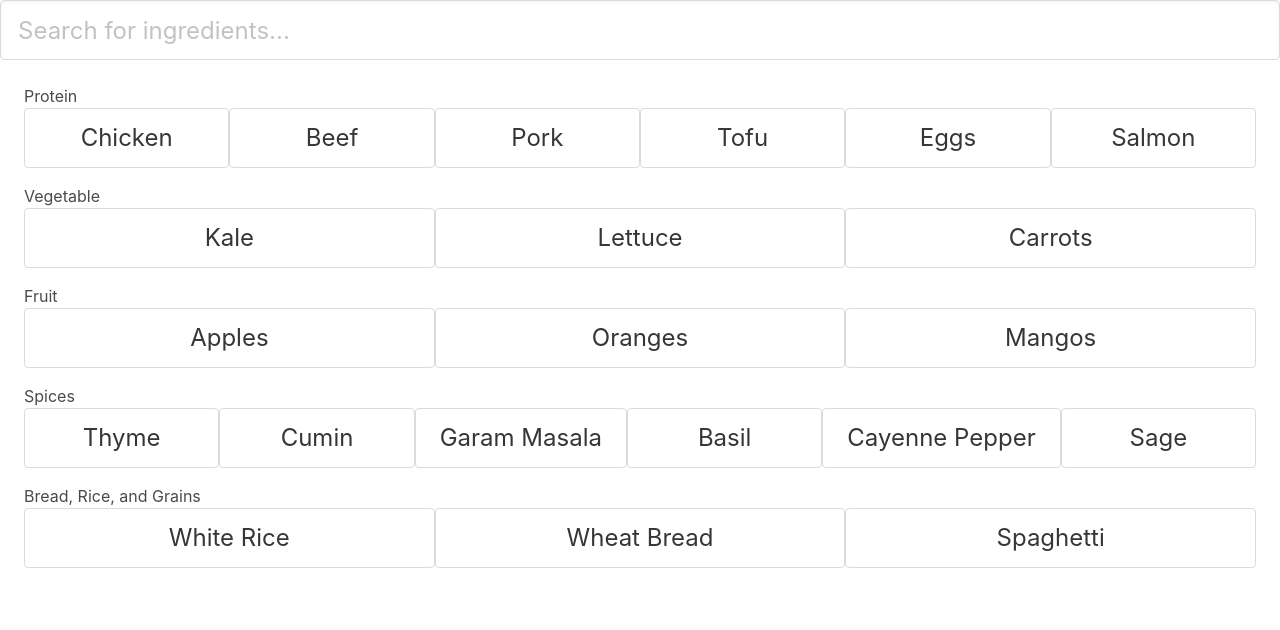
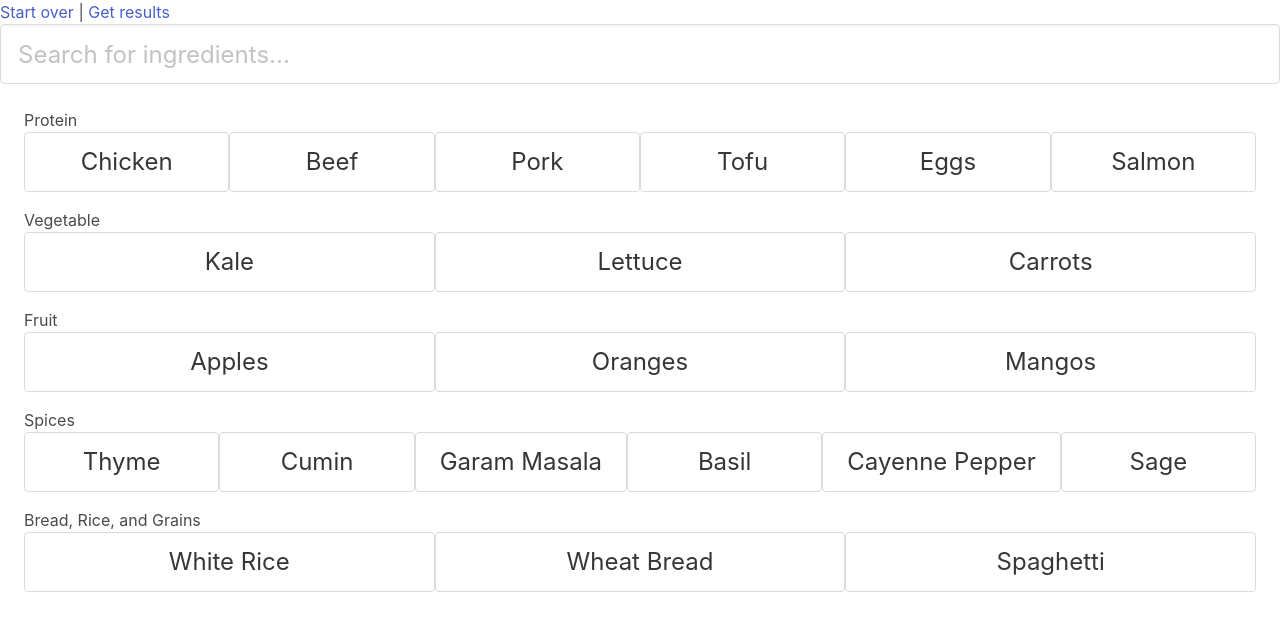
Before and after one commit to arwalton/recipe-app, a React (Create React App) app in the folder front_end/: page / in a window 1280 px wide. Shown: the top 630 px of the page. Built offline with nearby package versions, Linux system fonts and the light colour scheme.

Commit message:
Implement react-router-v6 for landing and results pages

```diff
--- a/front_end/package.json
+++ b/front_end/package.json
@@ -9,6 +9,7 @@
     "bulma": "^0.9.3",
     "react": "^17.0.2",
     "react-dom": "^17.0.2",
+    "react-router-dom": "^6.2.1",
     "react-scripts": "5.0.0",
     "web-vitals": "^2.1.4"
   },
--- a/front_end/src/App.js
+++ b/front_end/src/App.js
@@ -1,7 +1,6 @@
 import 'bulma/css/bulma.min.css';
 import React from 'react';
-import FilterableIngredientsList from './FilterableIngredientsList';
-
+import { Outlet, Link } from 'react-router-dom';
 
 class App extends React.Component{
 
@@ -32,9 +31,11 @@ class App extends React.Component{
   render(){
     return (
       <div className={"App"}>
-          <FilterableIngredientsList
-            ingredients={this.ingredients}
-            selections={this.selections} />
+          <nav>
+            <Link reloadDocument to="/ingredients">Start over</Link> |{" "}
+            <Link to="/results">Get results</Link>
+          </nav>
+          <Outlet context={this.ingredients}/>
       </div>
     );
   }
--- a/front_end/src/index.js
+++ b/front_end/src/index.js
@@ -1,12 +1,36 @@
 import React from 'react';
 import ReactDOM from 'react-dom';
+import { render } from 'react-dom';
+import {
+  BrowserRouter,
+  Routes,
+  Route
+} from 'react-router-dom';
 import './index.css';
 import App from './App';
 import reportWebVitals from './reportWebVitals';
+import ResultsList from "./routes/ResultsList";
+import IngredientsPage from "./routes/IngredientsPage";
 
 ReactDOM.render(
   <React.StrictMode>
-    <App />
+    <BrowserRouter>
+      <Routes>
+        <Route path="/" element={<App />}>
+          <Route index element={<IngredientsPage />} />
+          <Route path="ingredients" element={<IngredientsPage />} />
+          <Route path="results" element={<ResultsList />} />
+          <Route
+            path="*"
+            element={
+              <div style={{ padding: "1rem" }}>
+                <p>Something went wrong. There's nothing here.</p>
+              </div>
+            }
+          />
+        </Route>
+      </Routes>
+    </BrowserRouter>
   </React.StrictMode>,
   document.getElementById('root')
 );
--- a/front_end/src/FilterableIngredientsList.js
+++ b/front_end/src/routes/FilterableIngredientsList.js
@@ -1,7 +1,7 @@
 import React from "react";
-import SearchBar from "./SearchBar";
-import SelectedIngredientList from "./SelectedIngredientList";
-import IngredientGroupList from "./IngredientGroupList";
+import SearchBar from "../SearchBar";
+import SelectedIngredientList from "../SelectedIngredientList";
+import IngredientGroupList from "../IngredientGroupList";
 
 //App sends ingredients as a prop
 class FilterableIngredientsList extends React.Component{
--- /dev/null
+++ b/front_end/src/routes/IngredientsPage.js
@@ -0,0 +1,10 @@
+import { useOutletContext } from "react-router-dom";
+import FilterableIngredientsList from "./FilterableIngredientsList";
+
+export default function ResultsList() {
+    const ingredients = useOutletContext();
+    return (
+      <FilterableIngredientsList
+        ingredients={ingredients}/>
+    );
+}
--- /dev/null
+++ b/front_end/src/routes/ResultsList.js
@@ -0,0 +1,7 @@
+export default function ResultsList() {
+    return (
+      <div style={{ padding: "1rem 0" }}>
+        <h2>ResultsList will go here</h2>
+      </div>
+    );
+}
```
Also changed, not shown: 1 other file (tests, documents, lock files or other folders).
